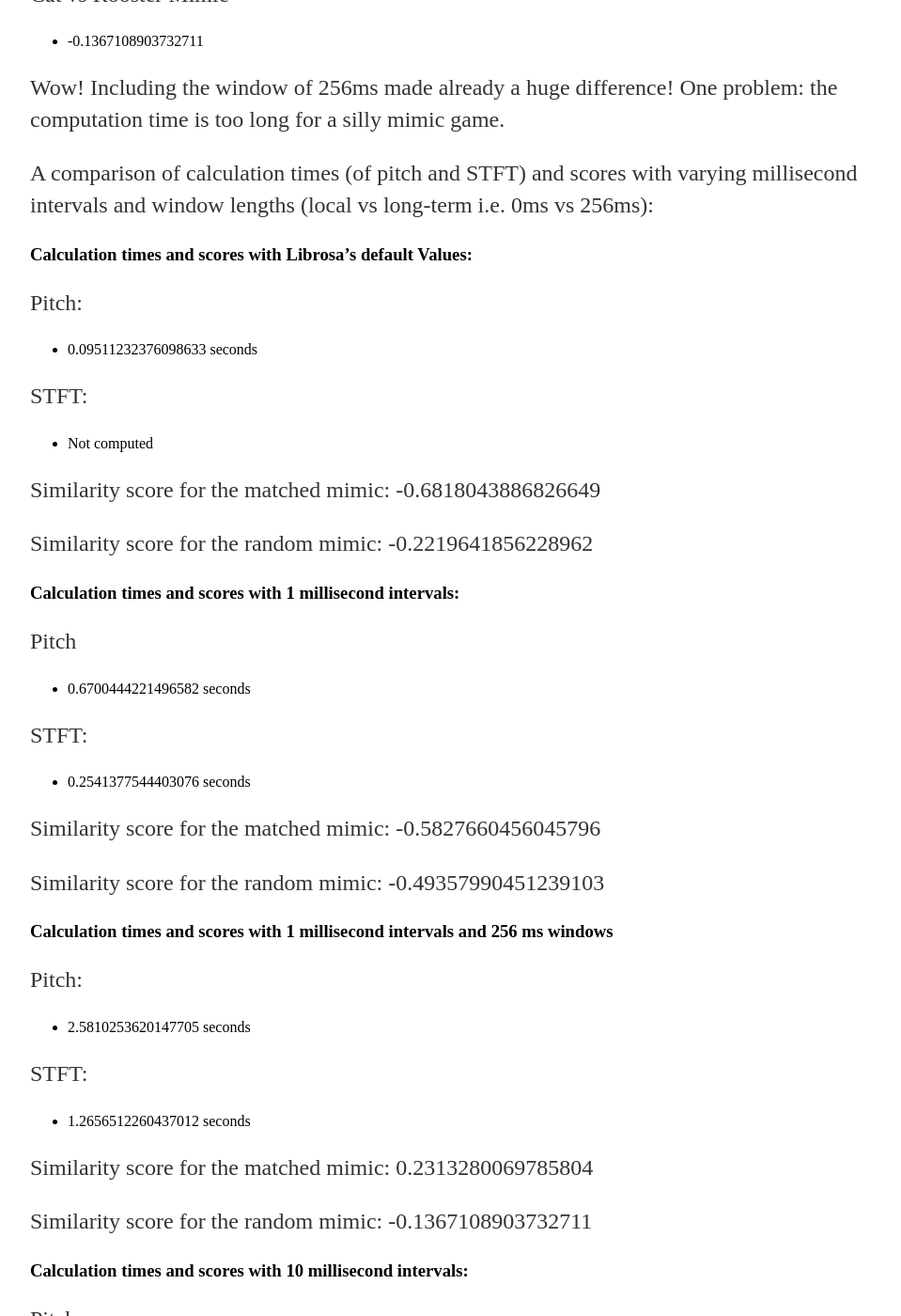
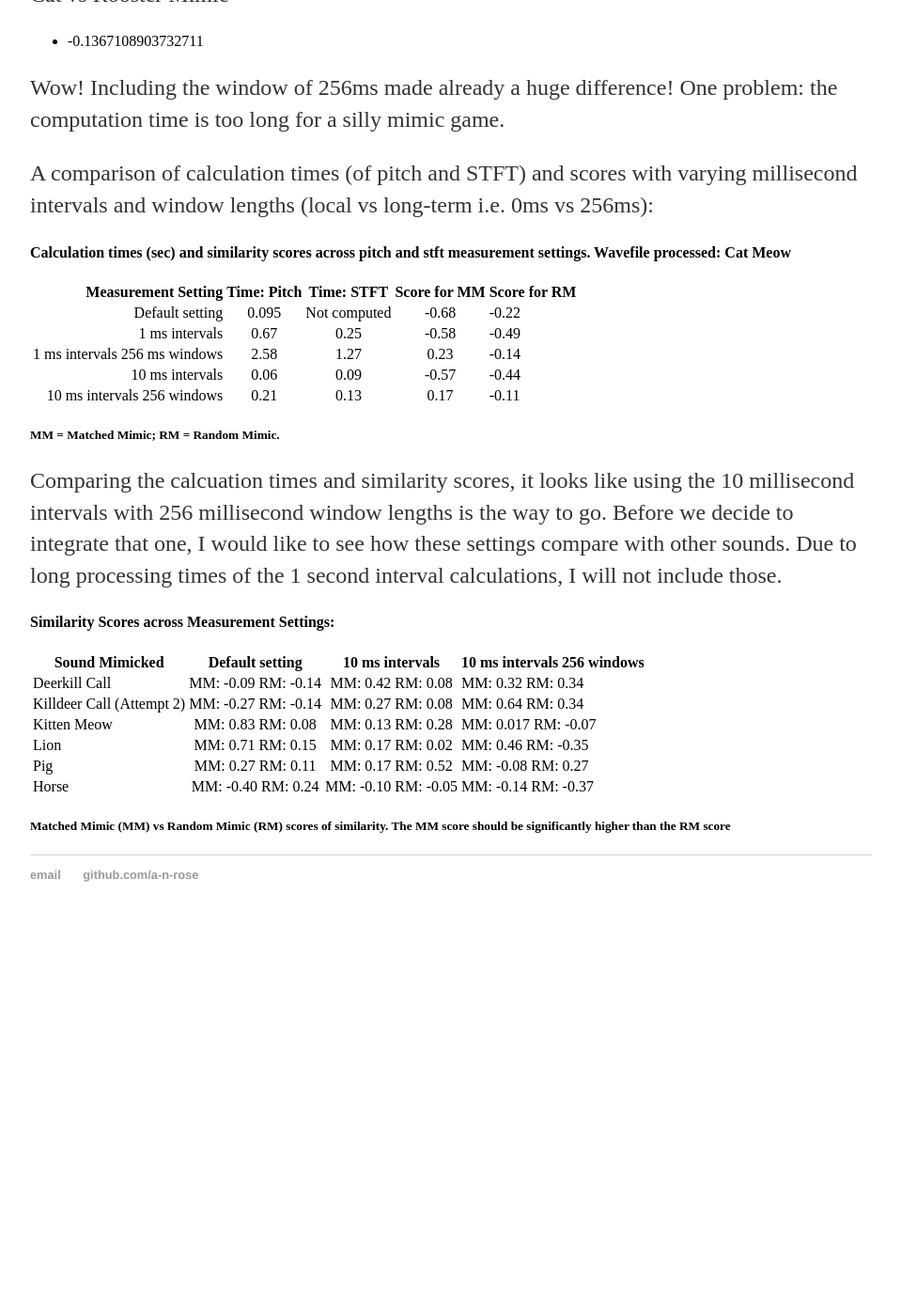
Before and after one commit to a-n-rose/a-n-rose.github.io, a Jekyll site: the page built from _posts/2018-08-29-comparing-prosody.md, in a window 1280 px wide and 1400 px high, scrolled down 4615 px. Shown: the whole window at 94% size, without its empty margins (160-1119 px from the left). Built offline with Jekyll 4.4.1, drawn with Linux system fonts in a browser that asks for light colours; after the commit the page ends 5613 px from its top, so only the background shows below that; some of the changed text lies outside the part shown.

Commit message:
put time and score comparisons into table

```diff
--- a/_posts/2018-08-29-comparing-prosody.md
+++ b/_posts/2018-08-29-comparing-prosody.md
@@ -146,70 +146,22 @@ Wow! Including the window of 256ms made already a huge difference! One problem:
 A comparison of calculation times (of pitch and STFT) and scores with varying millisecond intervals and window lengths (local vs long-term i.e. 0ms vs 256ms):
 
 
+#### Calculation times (sec) and similarity scores across pitch and stft measurement settings. Wavefile processed: Cat Meow
 
+| Measurement Setting | Time: Pitch  | Time: STFT | Score for MM | Score for RM |
+|----------------:|:-------------------:|:----------------:|:-------------------:|:----------------|
+|Default setting|0.095|Not computed|-0.68|-0.22|
+|1 ms intervals|0.67|0.25|-0.58|-0.49|
+|1 ms intervals 256 ms windows|2.58|1.27|0.23|-0.14|
+|10 ms intervals|0.06|0.09|-0.57|-0.44|
+|10 ms intervals 256 windows|0.21|0.13|0.17|-0.11|
 
-### Calculation times and scores with Librosa's default Values:
-Pitch:
-* 0.09511232376098633 seconds
-
-STFT:
-* Not computed
-
-Similarity score for the matched mimic: -0.6818043886826649
-
-Similarity score for the random mimic: -0.2219641856228962
-
-### Calculation times and scores with 1 millisecond intervals:
-Pitch
-* 0.6700444221496582 seconds
-
-STFT:
-* 0.2541377544403076 seconds
-
-Similarity score for the matched mimic: -0.5827660456045796
-
-Similarity score for the random mimic: -0.49357990451239103
-
-### Calculation times and scores with 1 millisecond intervals and 256 ms windows
-Pitch:
-* 2.5810253620147705 seconds
-
-STFT:
-* 1.2656512260437012 seconds
-
-Similarity score for the matched mimic: 0.2313280069785804
-
-Similarity score for the random mimic: -0.1367108903732711
-
-### Calculation times and scores with 10 millisecond intervals:
-
-Pitch:
-* 0.0620427131652832 seconds
-
-STFT:
-* 0.0929727554321289 seconds
-
-Similarity score for the matched mimic: -0.5672101641613938
-
-Similarity score for the random mimic: -0.43661382558278505
-
-### Calculation times and scores with 10 millisecond intervals and 256 ms windows:
-
-Pitch:
-* 0.20823955535888672 seconds
-
-STFT:
-* 0.1283879280090332 seconds
-
-
-Similarity score for the matched mimic over longer intervals: 0.1726895461780784
-
-Similarity score for the random mimic over longer intervals: -0.11110679757542691
+##### MM = Matched Mimic; RM = Random Mimic.
 
 
 Comparing the calcuation times and similarity scores, it looks like using the 10 millisecond intervals with 256 millisecond window lengths is the way to go. Before we decide to integrate that one, I would like to see how these settings compare with other sounds. Due to long processing times of the 1 second interval calculations, I will not include those.
 
-#### Table Comparing Scores across Pitch Measurement Settings:
+#### Similarity Scores across Measurement Settings:
 
 | Sound Mimicked | Default setting | 10 ms intervals | 10 ms intervals 256 windows |
 |---------------|:----------------:|:-------------------:|:----------------|
```
